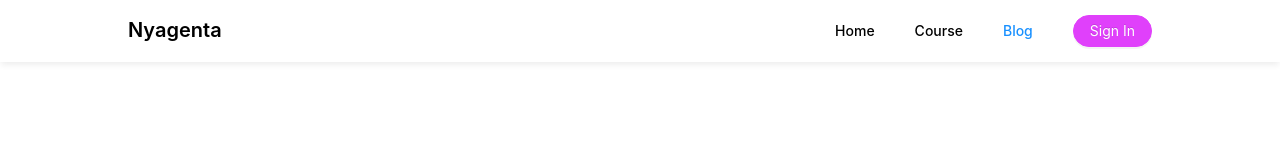
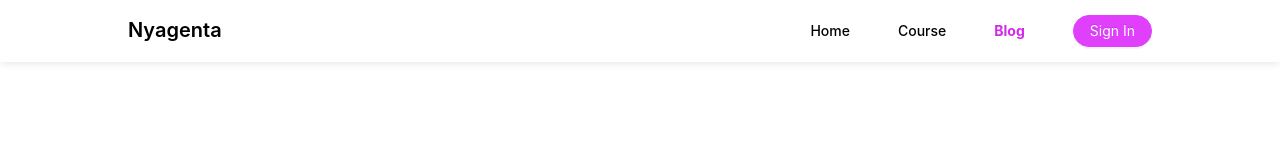
Before and after one commit to aisy/nyagenta-course, a React (Create React App) app: page /blog in a window 1280 px wide. Shown: the top 156 px of the page. Built offline with nearby package versions, Linux system fonts and the light colour scheme.

Commit message:
Change layout with space antd

```diff
--- a/src/components/commons/Navbar.js
+++ b/src/components/commons/Navbar.js
@@ -1,5 +1,5 @@
 import React from 'react';
-import { Button } from 'antd';
+import { Button, Space } from 'antd';
 import { NavLink } from 'react-router-dom';
 import styled from 'styled-components';
 
@@ -21,12 +21,6 @@ const HeaderText = styled.p`
   font-size: 20px;
   font-weight: 600;
   margin-right: auto;
-  margin-bottom: 0;
-`;
-
-const MenuHeader = styled.ul`
-  list-style: none;
-  margin-top: 0;
   margin-bottom: 0;
 `;
 
@@ -52,8 +46,7 @@ const Navbar = ({
         <HeaderText>
           {title ? title : "Title"}
         </HeaderText>
-        <nav>
-          <MenuHeader>
+        <Space size={"small"}>
           <ListMenu>
             <NavLink
               style={{ color: "black" }}
@@ -77,18 +70,17 @@ const Navbar = ({
           <ListMenu>
             <NavLink
               style={{ color: "black" }}
-                activeStyle={{ color: "d228e9" }}
+              activeStyle={{ color: "#d228e9", fontWeight: "bold" }}
               exact
               to={"/blog"}
             >
               Blog
               </NavLink>
           </ListMenu>
-          </MenuHeader>
-        </nav>
           <NavLink to={"/login"} style={{ marginLeft: 20 }}>
             <Button type={"primary"} shape={"round"}>Sign In</Button>
           </NavLink>
+        </Space>
       </Header>
     </>
   )
```
Lines whose indentation alone changed are shown as unchanged.
